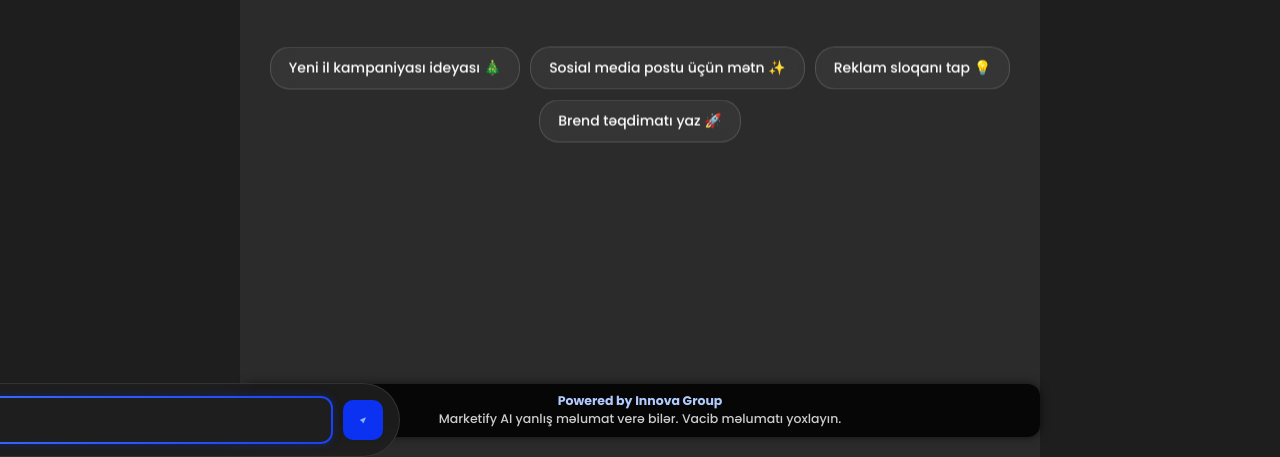
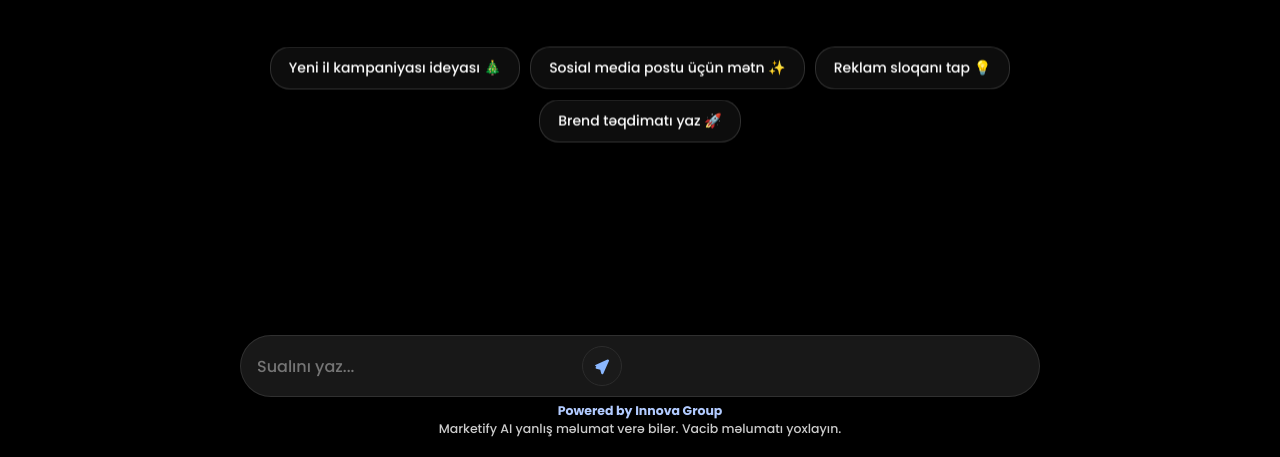
Before and after one commit to jeselemana/marketify.ai, a website: page public/index.html in a window 1280 px wide. Shown: the part 343-800 px from the top of the page. Drawn offline with nearby package versions, Linux system fonts and the light colour scheme.

Commit message:
fixed UI issues

```diff
--- a/public/style.css
+++ b/public/style.css
@@ -37,6 +37,7 @@ body {
   background: var(--bg-dark-1);
   color: var(--text-light);
   font-family: var(--font-main);
+  /* 100svh mobil cihazlarda naviqasiya çubuqlarını nəzərə alır */
   height: 100svh;
   display: flex;
   flex-direction: column;
@@ -52,7 +53,7 @@ body {
   position: relative;
 }
 
-/* 🔹 Başlıq (Semantik <header> teqi) */
+/* 🔹 Başlıq */
 .header {
   position: fixed;
   top: 20px;
@@ -60,7 +61,7 @@ body {
   z-index: 20;
 }
 
-/* dry: Baza Düymə Stili (Təkrarçılığı azaldır) */
+/* dry: Baza Düymə Stili */
 .base-btn {
   background: var(--bg-dark-2);
   border: 1px solid var(--border-dark-1);
@@ -73,7 +74,7 @@ body {
   background: var(--hover-dark);
 }
 
-/* dry: İkon Düymə Stili (Yumru düymələr) */
+/* dry: İkon Düymə Stili */
 .icon-btn {
   border-radius: 50%;
   width: 40px;
@@ -83,7 +84,6 @@ body {
   justify-content: center;
 }
 
-/* .model-btn üçün xüsusi stillər */
 .model-btn {
   display: flex;
   align-items: center;
@@ -109,7 +109,7 @@ main {
   position: relative;
 }
 
-/* 🧭 Mərkəz hissə (Başlanğıc ekranı üçün) */
+/* 🧭 Mərkəz hissə (Başlanğıc ekranı) */
 .center {
   position: absolute;
   top: 45%;
@@ -154,7 +154,6 @@ main {
   border: 1px solid var(--border-bubble);
   font-family: var(--font-main);
   color: var(--text-light);
-
   backdrop-filter: blur(12px);
   border-radius: 20px;
   padding: 10px 18px;
@@ -174,8 +173,8 @@ main {
   display: flex;
   flex-direction: column;
   gap: 12px;
-  /* Mesajların görünən hissədə dayanması üçün padding */
-  padding: 120px 20px 280px;
+  /* Düzəliş: Input və Footerin hündürlüyünə uyğun alt boşluq */
+  padding: 120px 20px 200px; /* 280px yerinə 200px (desktop üçün) */
   width: 100%;
   max-width: 800px;
   margin: 0 auto;
@@ -206,21 +205,22 @@ main {
   line-height: 1.6;
 }
 
-/* ✉️ Input bar (Optimal mövqe və fon) */
+/* ✉️ Input bar (Düzgün mövqe və görünüş) */
 .input-bar {
   position: fixed;
-  /* DÜZƏLİŞ: Mövqe sabit saxlanılır */
-  bottom: 70px;
+  /* DÜZƏLİŞ: Footerin üstündə yerləşmək üçün */
+  bottom: 60px;
   left: 50%;
   transform: translateX(-50%);
   display: flex;
   align-items: center;
-  /* Fon: Yarı-şəffaf qara fon */
+  /* Fon: Mesajı örtmək üçün */
   background: rgba(26, 26, 26, 0.95);
   border: 1px solid rgba(255, 255, 255, 0.1);
   border-radius: 999px;
   padding: 10px 16px;
-  width: calc(100% - 32px);
+  /* DÜZƏLİŞ: 32px yerinə 24px (kəsilməni aradan qaldırmaq üçün) */
+  width: calc(100% - 24px);
   max-width: 800px;
   backdrop-filter: blur(10px);
   /* Z-index: Ən üstdə olmalıdır */
@@ -240,11 +240,11 @@ main {
   color: var(--send-btn-color);
 }
 
-/* ⚙️ Footer (Optimal mövqe və fon) */
+/* ⚙️ Footer (Düzgün mövqe və görünüş) */
 .legal {
   position: fixed;
-  /* DÜZƏLİŞ: Mövqe sabit saxlanılır */
-  bottom: 20px;
+  /* DÜZƏLİŞ: Input Barın altında, ən aşağıda yerləşmək üçün */
+  bottom: 10px;
   left: 50%;
   transform: translateX(-50%);
   width: calc(100% - 32px);
@@ -254,7 +254,7 @@ main {
   font-size: 12.5px;
   line-height: 1.5;
 
-  /* Fon: Yarı-şəffaf qara fon (Mesajları örtmək üçün) */
+  /* Fon: Alt məzmunu tamamilə örtmək üçün */
   background: rgba(0, 0, 0, 0.85);
   box-shadow: 0 0 10px rgba(0, 0, 0, 0.6);
   backdrop-filter: blur(6px);
@@ -282,14 +282,17 @@ main {
     padding: 8px 14px;
   }
   .chat-box {
-    /* Mesajların örtülməsi üçün maksimal padding */
-    padding-bottom: 350px;
+    /* Mobil üçün alt naviqasiya çubuğunu nəzərə alaraq böyük padding */
+    padding-bottom: 300px;
   }
   .input-bar {
-    bottom: 80px;
+    /* Mobil üçün bir az yuxarıda */
+    bottom: 60px;
+    width: calc(100% - 20px); /* Mobil kəsilmə üçün düzəliş */
   }
   .legal {
-    bottom: 10px;
+    /* Mobil üçün ən aşağıda */
+    bottom: 5px;
   }
   .center {
     top: 40%;
@@ -307,133 +310,3 @@ main {
     transform: translateY(0);
   }
 }
-/* Sadəcə stabil scroll üçün bu iki sətri əlavə et */
-.chat-box {
-  overflow-y: auto;
-  scroll-behavior: smooth;
-}
-
-/* Input bar altına düşməsin deyə */
-.input-bar {
-  position: sticky;
-  bottom: 0;
-  background: #000;
-}
-
-/* Qalan dizayn sənin öz kodundakı kimi qalır */
-
-/* 🌑 Ümumi fon tünd boz (ChatGPT tərzi) */
-body {
-  background-color: #1e1e1e;
-  color: #ffffff;
-}
-
-/* Chat qutusu tünd boz */
-.chat-box {
-  background: #2b2b2b;
-  scroll-behavior: smooth;
-}
-
-/* 🌌 Gradient border effekti */
-.input-bar {
-  background: transparent;
-  border-top: 1px solid #333;
-  justify-content: center;
-}
-
-/* Neon gradient çərçivəli input konteyner */
-.input-wrapper {
-  position: relative;
-  flex: 1;
-  border-radius: 12px;
-  padding: 2px;
-  background: linear-gradient(120deg, #0a32f0, #4c7eff, #0a32f0);
-  background-size: 200% 200%;
-  animation: borderFlow 4s ease infinite;
-}
-
-/* Input özü */
-#user-input {
-  background: #1e1e1e;
-  border-radius: 10px;
-  color: #fff;
-}
-
-/* Göndər düyməsi Marketify mavi */
-.send {
-  background: #0a32f0;
-  border: none;
-  color: white;
-  border-radius: 10px;
-  cursor: pointer;
-  padding: 0 16px;
-  transition: background 0.3s ease, box-shadow 0.3s ease;
-}
-.send:hover {
-  background: #4c7eff;
-  box-shadow: 0 0 12px rgba(74, 120, 255, 0.4);
-}
-
-/* 🔄 Gradient animasiyası */
-@keyframes borderFlow {
-  0% { background-position: 0% 50%; }
-  50% { background-position: 100% 50%; }
-  100% { background-position: 0% 50%; }
-}
-.input-bar {
-  position: fixed;
-  bottom: 0;
-  left: 0;
-  width: 100%;
-  background: rgba(30, 30, 30, 0.9);
-  backdrop-filter: blur(10px);
-  padding: 12px 16px;
-  display: flex;
-  gap: 10px;
-  border-top: 1px solid #333;
-  justify-content: center;
-  z-index: 50; /* chat-box-ın üzərində qalsın */
-}
-/* 🩵 Input görünməməsi düzəlişi */
-.input-bar {
-  position: fixed;
-  bottom: 0;
-  left: 0;
-  width: 100%;
-  background: rgba(30, 30, 30, 0.9);
-  backdrop-filter: blur(10px);
-  padding: 12px 16px;
-  display: flex;
-  gap: 10px;
-  align-items: center; /* ✅ input dikey ortalansın */
-  z-index: 100;
-}
-
-.input-wrapper {
-  flex: 1;
-  border-radius: 12px;
-  padding: 2px;
-  background: linear-gradient(120deg, #0a32f0, #4c7eff, #0a32f0);
-  background-size: 200% 200%;
-  animation: borderFlow 4s ease infinite;
-  box-shadow: 0 0 10px rgba(10, 50, 240, 0.3);
-  display: flex;
-  align-items: center;
-}
-
-/* ✅ Input yenidən görünəcək və tam hündürlükdə olacaq */
-#user-input {
-  flex: 1;
-  height: 44px;
-  background: #1e1e1e;
-  border: none;
-  border-radius: 10px;
-  padding: 0 14px;
-  color: #fff;
-  font-size: 15px;
-  outline: none;
-  box-sizing: border-box;
-  display: block;
-  position: relative;
-  z-index: 2;
-}
```
